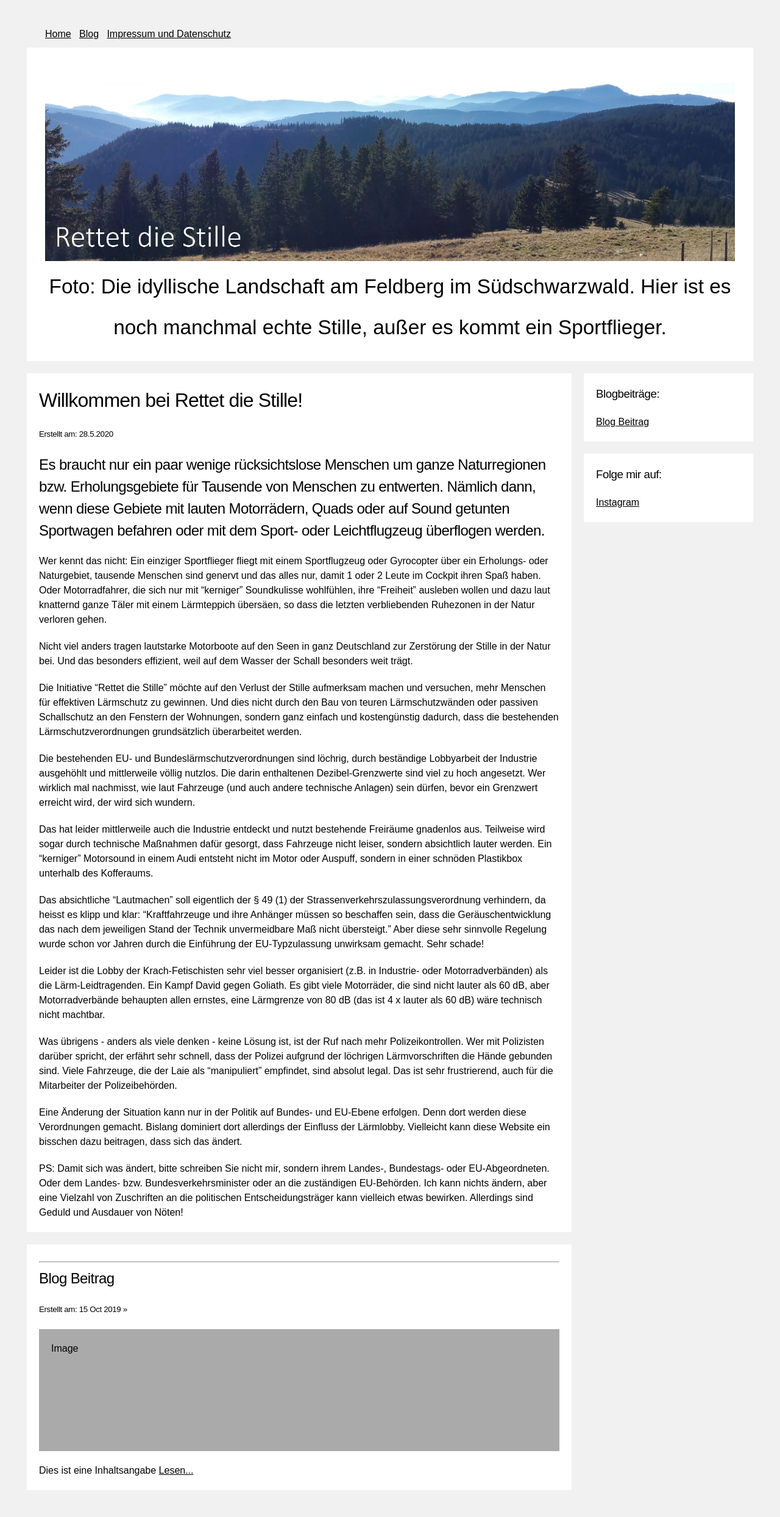
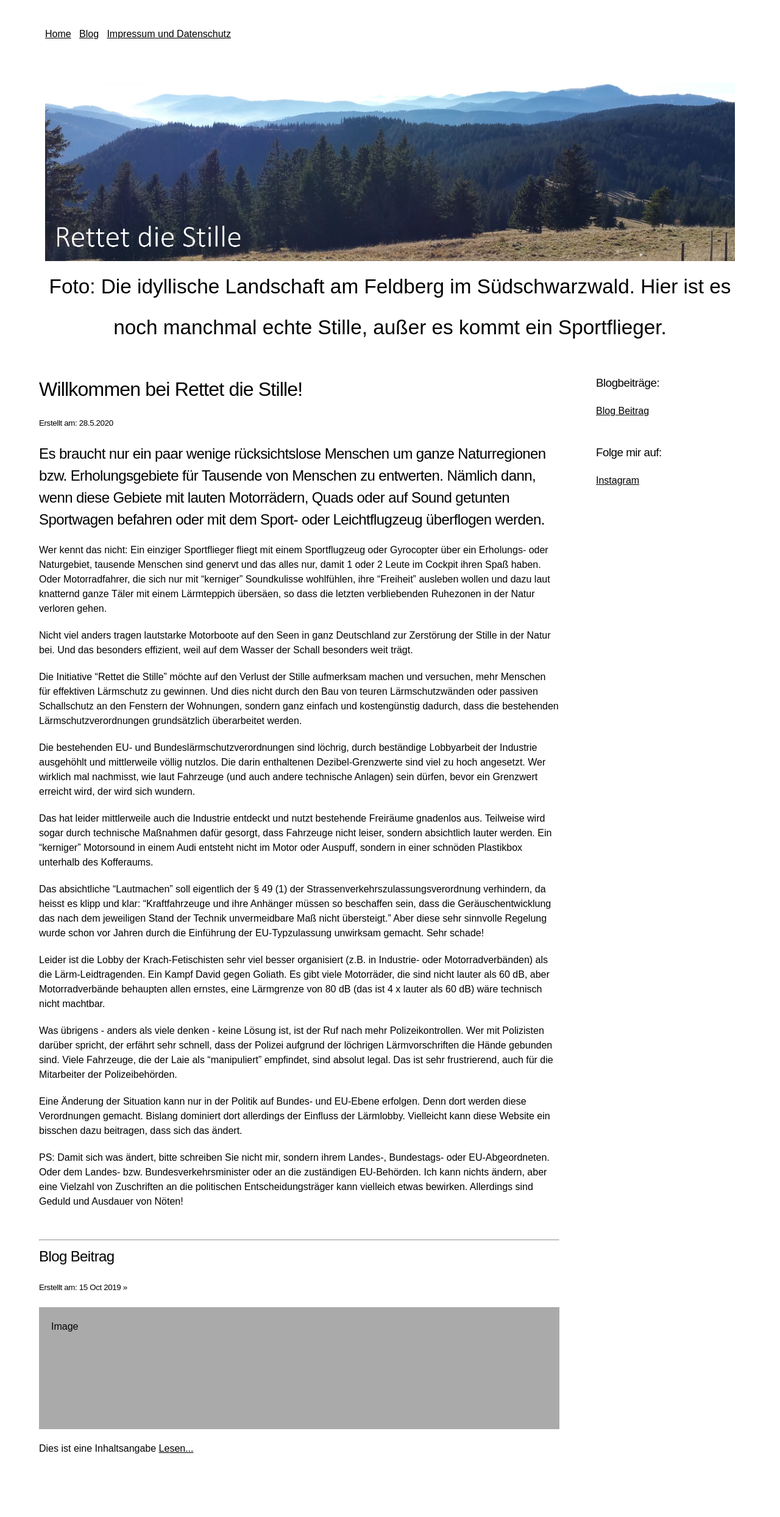
Before and after one commit to rettet-die-stille/rettet-die-stille.github.io, a Jekyll site: the page built from index.md, in a window 1280 px wide. Shown: the whole page at 61% size. Built offline with Jekyll 4.4.1, drawn with Linux system fonts in a browser that asks for light colours; our own code applies the rules of GitHub Pages for plain Markdown files; after the commit the page ends 2451 px from its top, so only the background shows below that.

Commit message:
Update defaultmodern.html

```diff
--- a/_layouts/defaultmodern.html
+++ b/_layouts/defaultmodern.html
@@ -16,7 +16,7 @@ layout: default
 body {
   font-family: Arial;
   padding: 20px;
-  background: #f1f1f1;
+  background: white;
 }
 
 /* Header/Blog Title */
@@ -52,7 +52,7 @@ body {
 .card {
    background-color: white;
    padding: 20px;
-   margin-top: 20px;
+   margin-top: 2px;
 }
 
 /* Clear floats after the columns */
```
